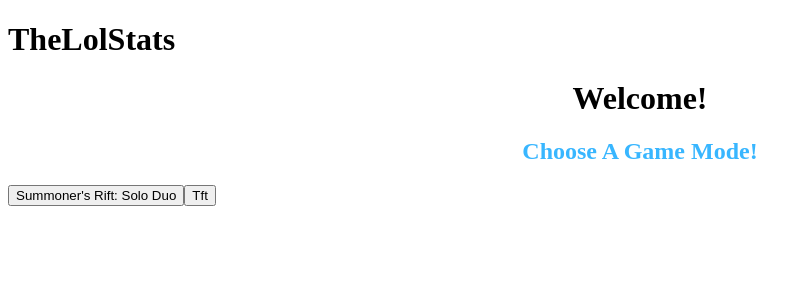
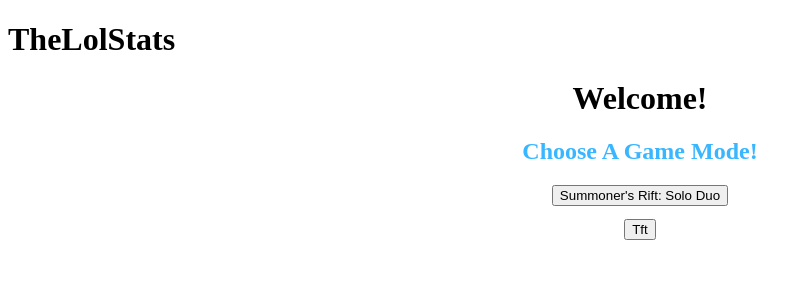
Before and after one commit to alexbenko/theLolStats, a React app: page / in a window 1280 px wide. Shown: the top 300 px of the page, without its empty margins (0-811 px from the left). Built offline with nearby package versions, Linux system fonts and the light colour scheme; the HTML template or start-up script is replaced by a standard one.

Commit message:
Made Welcome page nicer

```diff
--- a/client/src/components/Welcome.jsx
+++ b/client/src/components/Welcome.jsx
@@ -42,8 +42,16 @@
           <h1 style={{textAlign:"center"}}>Welcome!</h1>
           <h2 style={{textAlign:"center",color:"rgb(56, 182, 255)"}}>Choose A Game Mode!</h2>
 
-          <Button variant="primary" value="sr" onClick={this.changeDisplay} size="lg">Summoner's Rift: Solo Duo</Button>
-          <Button variant="success" value="tft" onClick={this.changeDisplay} size="lg">      Tft       </Button>
+          <div style={{textAlign:"center"}} className="home-buttons-holder">
+            <div className="sr-sd-holder" >
+              <Button variant="primary" value="sr" onClick={this.changeDisplay} size="lg">Summoner's Rift: Solo Duo</Button>
+            </div>
+
+            <div className="tft-button" style={{paddingTop:"1%"}}>
+              <Button variant="success" value="tft" onClick={this.changeDisplay} size="lg">      Tft       </Button>
+            </div>
+          </div>
+
         </div>
       )
     }
```
